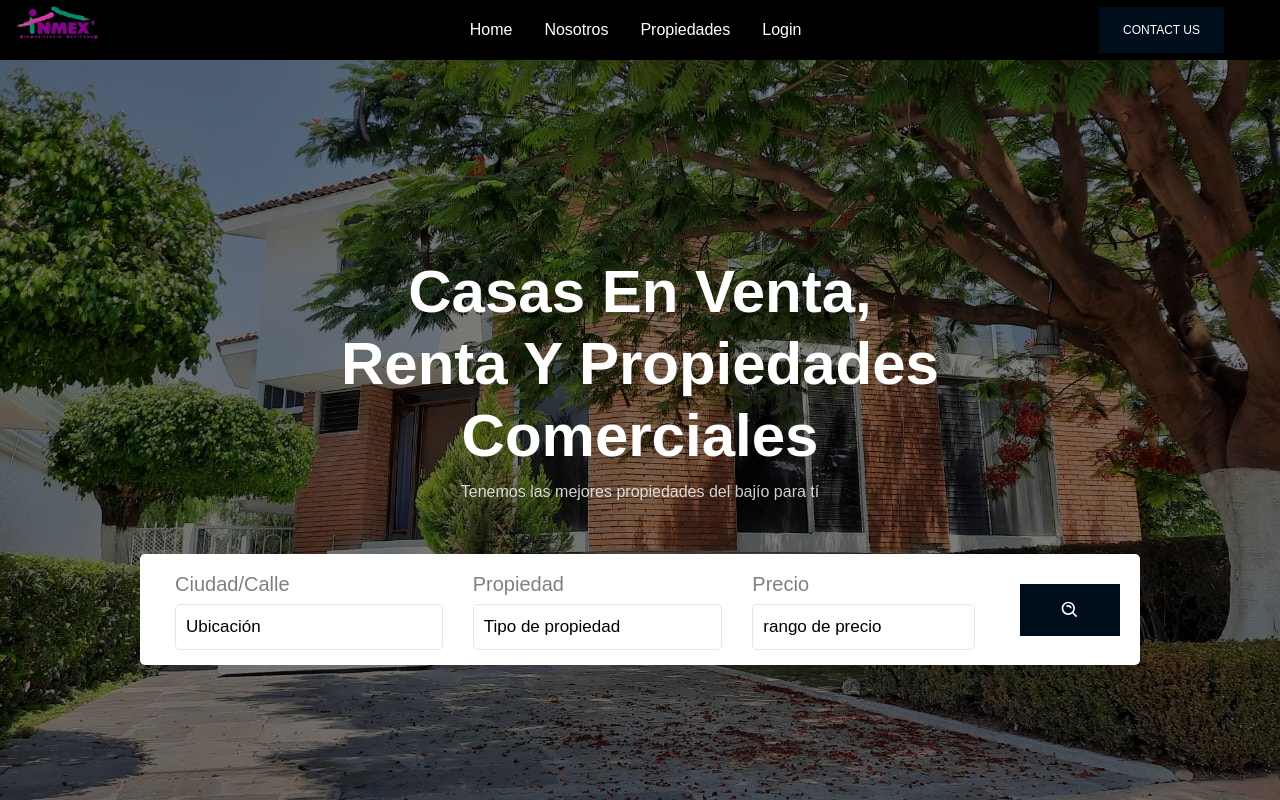
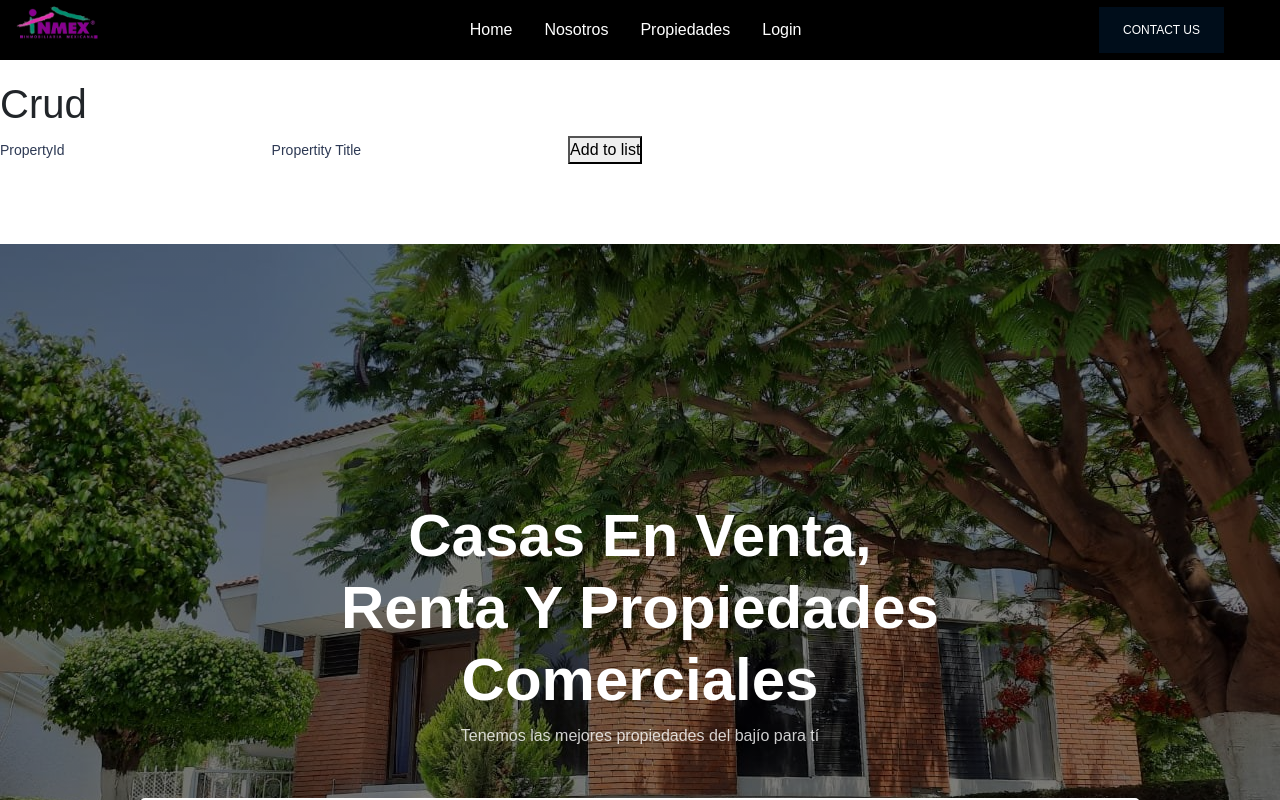
Before and after one commit to J-Jillian/real-estate-app-Front-end, a React (Create React App) app: page / in a window 1280 px wide. Shown: the top 800 px of the page. Built offline with nearby package versions, Linux system fonts and the light colour scheme.

Commit message:
add form from the back-end

```diff
--- a/package.json
+++ b/package.json
@@ -6,6 +6,7 @@
     "@testing-library/jest-dom": "^5.16.5",
     "@testing-library/react": "^13.4.0",
     "@testing-library/user-event": "^13.5.0",
+    "axios": "^1.1.3",
     "bootstrap": "^5.2.2",
     "react": "^18.2.0",
     "react-bootstrap": "^2.5.0",
--- a/src/App.js
+++ b/src/App.js
@@ -13,6 +13,7 @@ import React, { useState } from "react";
 import Footer from "./components/Footer";
 import AdminPanel from "./pages/admin/AdminPanel";
 import AddProperty from "./pages/admin/AddProperty";
+import Test from "./pages/admin/Test";
 
 function App() {
   const [isOpen, setIsOpen] = useState(false);
@@ -26,6 +27,7 @@ function App() {
       <GlobalStyle />
       <Navbar toggle={toggle} />
       <Dropdown isOpen={isOpen} toggle={toggle} />
+      <Test />
       {/* <Hero slides={SliderData} /> */}
       {/* <InfoSection {...InfoData} /> */}
       <Routes>
--- /dev/null
+++ b/src/pages/admin/Test.js
@@ -0,0 +1,38 @@
+import React, { useState } from "react";
+import axios from "axios";
+
+const Test = () => {
+  const [propertityId, setPropertieId] = useState(0);
+
+  const [title, setTitle] = useState("");
+
+  const addList = () => {
+    axios.post("http://localhost:8000/insert", {
+      propertityId: propertityId,
+      title: title,
+    });
+    console.log(propertityId + title);
+  };
+  return (
+    <div className="padding">
+      <h1>Crud</h1>
+      <label>PropertyId</label>
+      <input
+        type="number"
+        onChange={(event) => {
+          setPropertieId(event.target.value);
+        }}
+      />
+      <label>Propertity Title</label>
+      <input
+        type="text"
+        onChange={(event) => {
+          setTitle(event.target.value);
+        }}
+      />
+      <button onClick={addList}>Add to list</button>
+    </div>
+  );
+};
+
+export default Test;
```
Also changed, not shown: 1 other file (tests, documents, lock files or other folders).
